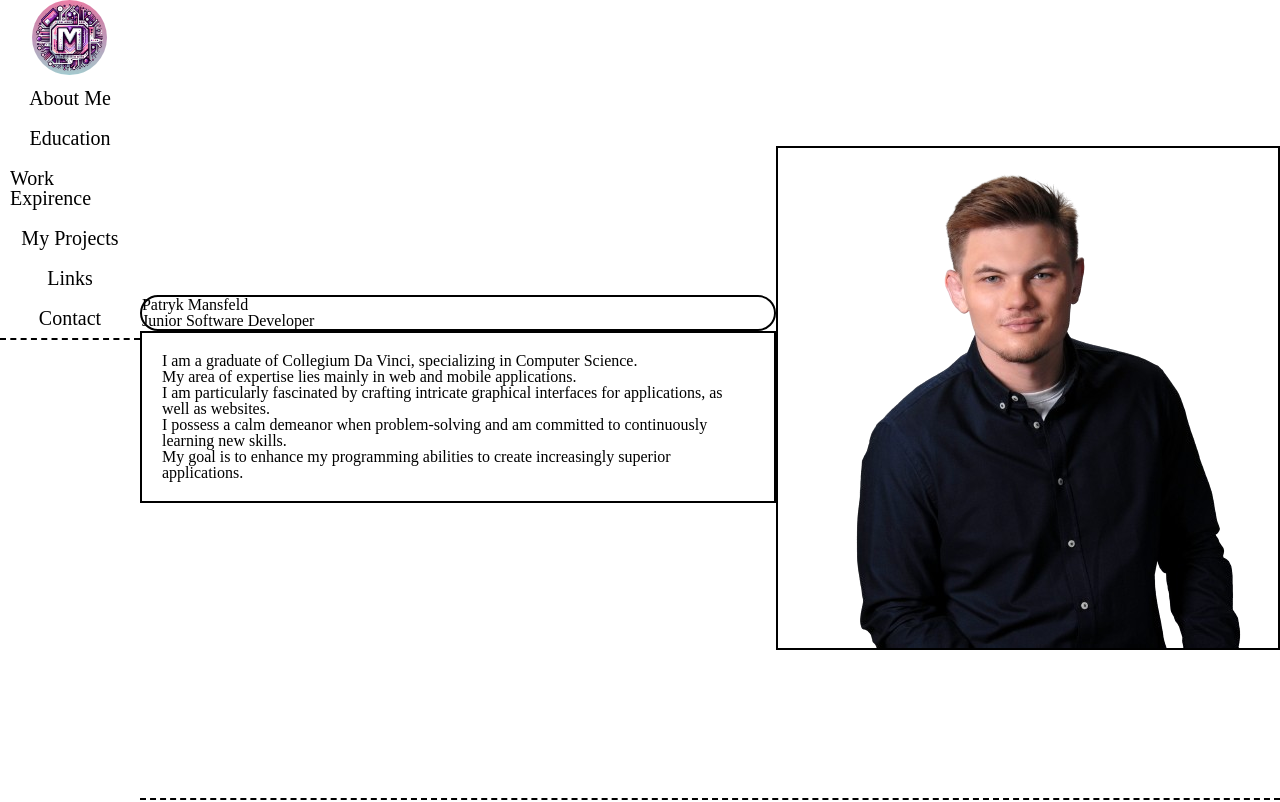
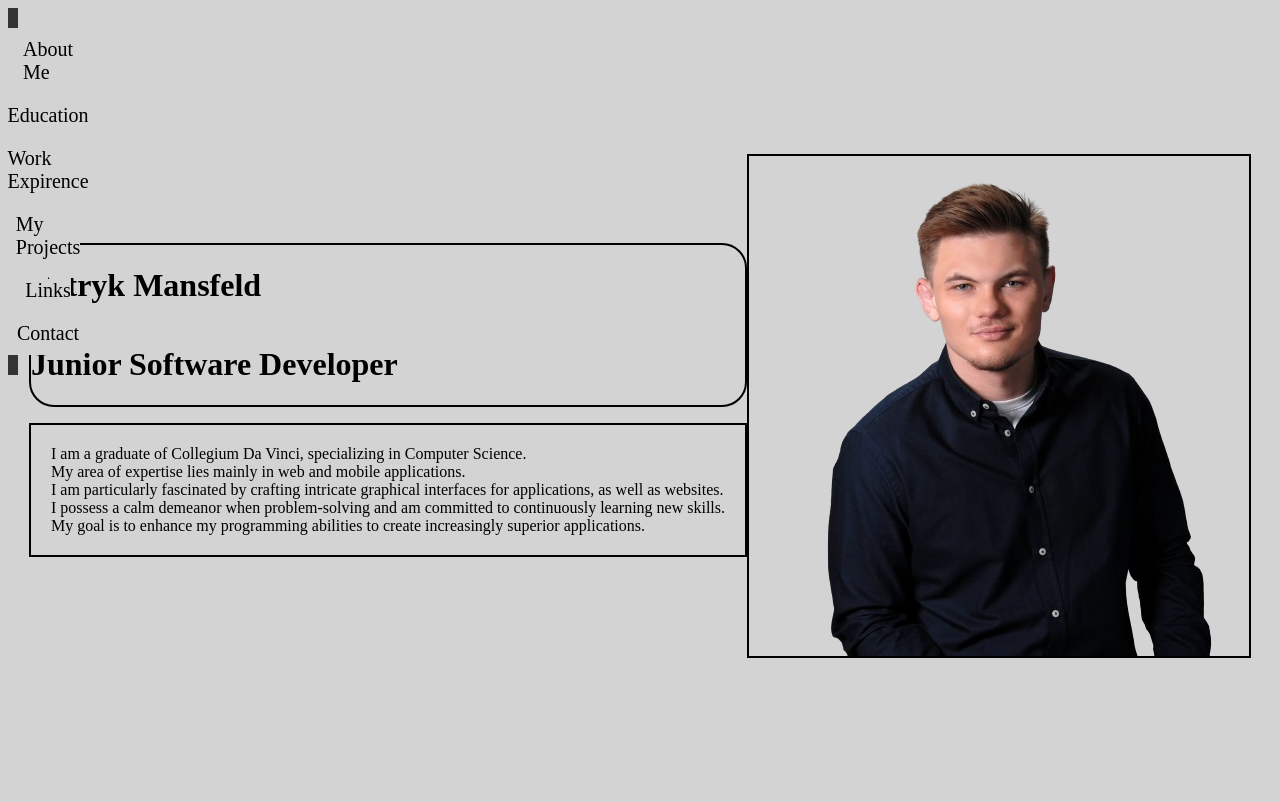
Before and after one commit to PatrykMansfeld/PM_Portfolio_Website, a React (Vite) app in the folder Portfolio_Frontend/: page / in a window 1280 px wide. Shown: the top 802 px of the page. Built offline with nearby package versions, Linux system fonts and the light colour scheme.

Commit message:
Changes_1

```diff
--- a/Portfolio_Frontend/src/Components/Main.jsx
+++ b/Portfolio_Frontend/src/Components/Main.jsx
@@ -1,21 +1,21 @@
 // import React from "react";
 import Navigation from "./Navigation/Navigation";
 import AboutMe from "./AboutMe/AboutMe";
-// import Education from "./Education/Education";
-// import Projects from "./Projects/Projects";
-// import Expirience from "./WorkExpirience/Expirience";
+import Education from "./Education/Education";
+import Projects from "./Projects/Projects";
+import Expirience from "./WorkExpirience/Expirience";
 
 export default function Main() {
   return (
     <div className="general_layout">
-      <div>
+      <div className="navigation_section">
         <Navigation />
       </div>
-      <div>
+      <div className="content_section">
         <AboutMe />
-        {/* <Education />
+        <Education />
         <Expirience />
-        <Projects /> */}
+        <Projects />
       </div>
     </div>
   );
--- a/Portfolio_Frontend/src/Components/Navigation/Navigation.jsx
+++ b/Portfolio_Frontend/src/Components/Navigation/Navigation.jsx
@@ -4,10 +4,10 @@ function Navigation() {
   return (
     <div className="TopBar">
       <div className="Logo">
-        <img className="LogoPicture" src="src\assets\Logo.png" alt="Logo" />
+        {/* <img className="LogoPicture" src="src\assets\Logo.png" alt="Logo" /> */}
       </div>
 
-      <div className="NavBar">
+      <div className="NavBarLine">
         <ul className="NavBarList">
           <li className="NavBarListElement">About Me</li>
           <li className="NavBarListElement">Education</li>
--- a/Portfolio_Frontend/src/Styles/Components/AboutMeStyles/_AboutMe.scss
+++ b/Portfolio_Frontend/src/Styles/Components/AboutMeStyles/_AboutMe.scss
@@ -7,6 +7,7 @@
   flex-direction: row;
   border-bottom: 2px dashed black;
   scroll-snap-align: start;
+  float: right;
 }
 
 .NameBox {
--- a/Portfolio_Frontend/src/Styles/Components/TopNavBarStyles/_NavBar.scss
+++ b/Portfolio_Frontend/src/Styles/Components/TopNavBarStyles/_NavBar.scss
@@ -3,9 +3,9 @@
 .TopBar {
   display: flex;
   align-items: center;
-  justify-content: flex-start;
+  justify-content: center;
   flex-direction: column;
-  border-bottom: 2px dashed $base-color;
+  position: fixed;
 }
 
 .LogoPicture {
@@ -27,3 +27,12 @@
   list-style-type: none;
   margin: 10px;
 }
+
+.NavBarLine {
+  width: 10px; /* Width of the vertical line */
+  background-color: #333; /* Color of the vertical line */
+}
+
+.NavBarLine li:last-child {
+  border-bottom: none;
+}
--- a/Portfolio_Frontend/src/Styles/Variables/_Main.scss
+++ b/Portfolio_Frontend/src/Styles/Variables/_Main.scss
@@ -1 +1,5 @@
-@import './Colors'
+@import "./Colors";
+
+* {
+  background-color: lightgray;
+}
--- /dev/null
+++ b/Portfolio_Frontend/src/Styles/_GeneralLayout.scss
@@ -0,0 +1,8 @@
+.general_layout {
+  display: flex;
+  flex-direction: row;
+}
+
+.content_section {
+  float: right;
+}
--- a/Portfolio_Frontend/src/Styles/_all.scss
+++ b/Portfolio_Frontend/src/Styles/_all.scss
@@ -1,6 +1,6 @@
 @import "./Components/Main";
 @import "./Variables/Main";
-@import "./reset";
+@import "./GeneralLayout";
 
 .general_layout {
     display: flex;
--- a/Portfolio_Frontend/src/Styles/_reset.scss
+++ /dev/null
@@ -1,45 +0,0 @@
-*, *:before, *:after{
-    box-sizing: border-box;
-  }
-
-  html, body, div, span, object, iframe, figure, h1, h2, h3, h4, h5, h6, p, blockquote, pre, a, code, em, img, small, strike, strong, sub, sup, tt, b, u, i, ol, ul, li, fieldset, form, label, table, caption, tbody, tfoot, thead, tr, th, td, main, canvas, embed, footer, header, nav, section, video{
-    margin: 0;
-    padding: 0;
-    border: 0;
-    font-size: 100%;
-    font: inherit;
-    vertical-align: baseline;
-    text-rendering: optimizeLegibility;
-    -webkit-font-smoothing: antialiased;
-    text-size-adjust: none;
-  }
-
-  footer, header, nav, section, main{
-    display: block;
-  }
-
-  body{
-    line-height: 1;
-  }
-
-  ol, ul{
-    list-style: none;
-  }
-
-  blockquote, q{
-    quotes: none;
-  }
-
-  blockquote:before, blockquote:after, q:before, q:after{
-    content: '';
-    content: none;
-  }
-
-  table{
-    border-collapse: collapse;
-    border-spacing: 0;
-  }
-
-  input{
-    border-radius: 0;
-  }
```
